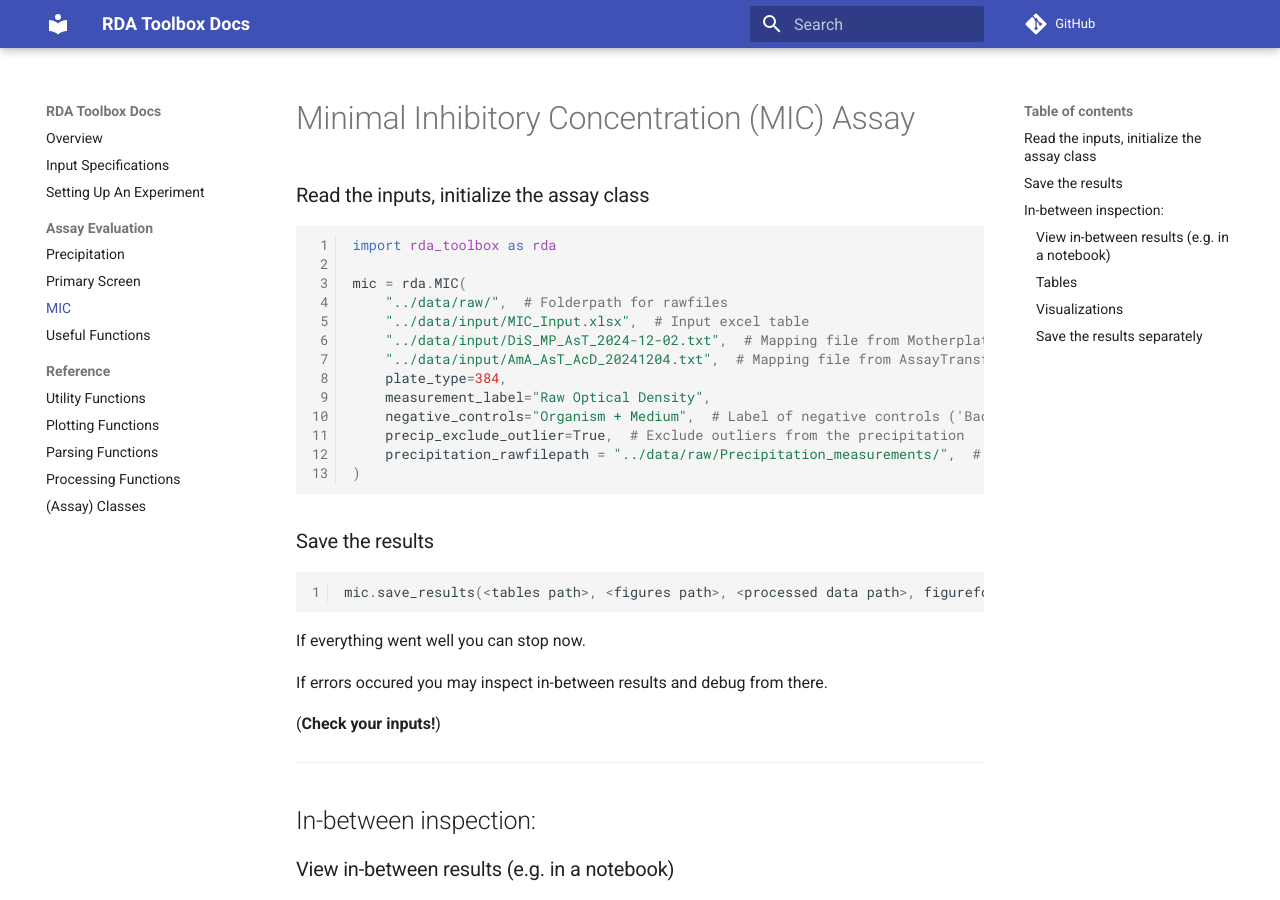
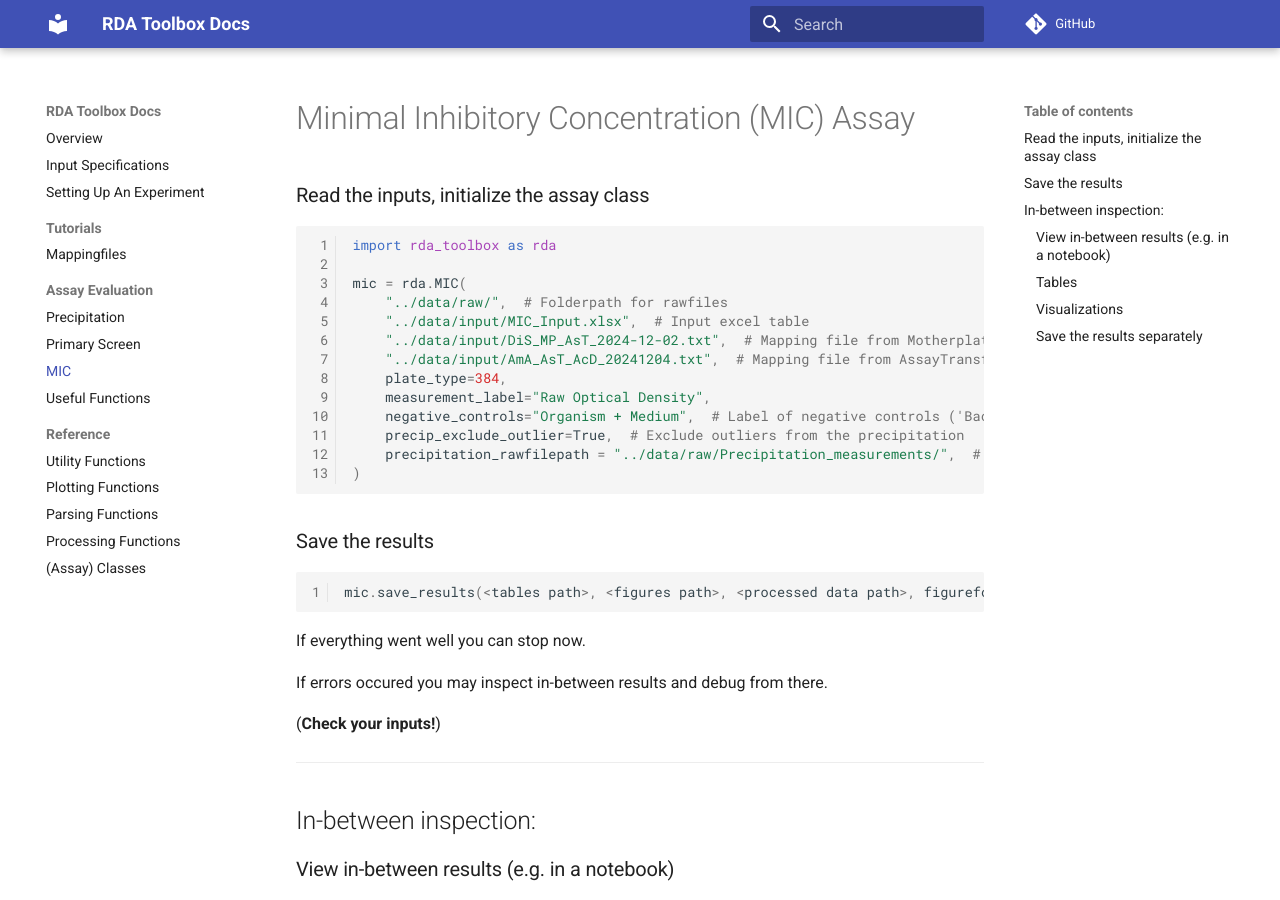
Before and after one commit to Robotic-Discovery-of-Antiinfectives/rda-toolbox, an MkDocs documentation site: the page built from docs/mic.md, in a window 1280 px wide and 900 px high. Built offline with MkDocs 1.6.1 and Material for MkDocs 9.7.7, drawn with Linux system fonts in a browser that asks for light colours; comment, search, counter and statistics services are not loaded.

Commit message:
fix typo, add tutorial_mappingfiles

````diff
--- a/docs/mic.md
+++ b/docs/mic.md
@@ -22,7 +22,7 @@ mic = rda.MIC(
 ### Save the results
 
 ```Python
-mic.save_results(<tables path>, <figures path>, <processed data path>, figureformats=["svg, html"], tableformats=["xlsx", "csv"])
+mic.save_results(<tables path>, <figures path>, <processed data path>, figureformats=["svg", "html"], tableformats=["xlsx", "csv"])
 ```
 
 If everything went well you can stop now.
--- a/mkdocs.yml
+++ b/mkdocs.yml
@@ -8,6 +8,8 @@ nav:
   - Overview: index.md
   - Input Specifications: input.md
   - Setting Up An Experiment: setup_marimo.md
+  - Tutorials:
+    - Mappingfiles: tutorial_mappingfiles.md
   - Assay Evaluation:
     - Precipitation: precipitation.md
     - Primary Screen: primary.md
````
